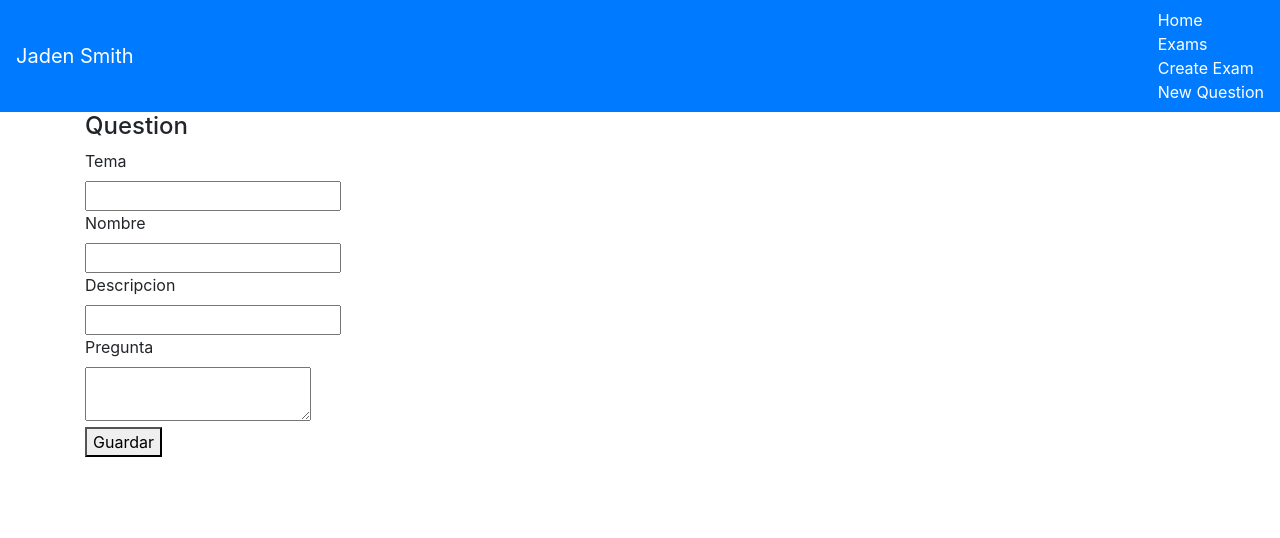
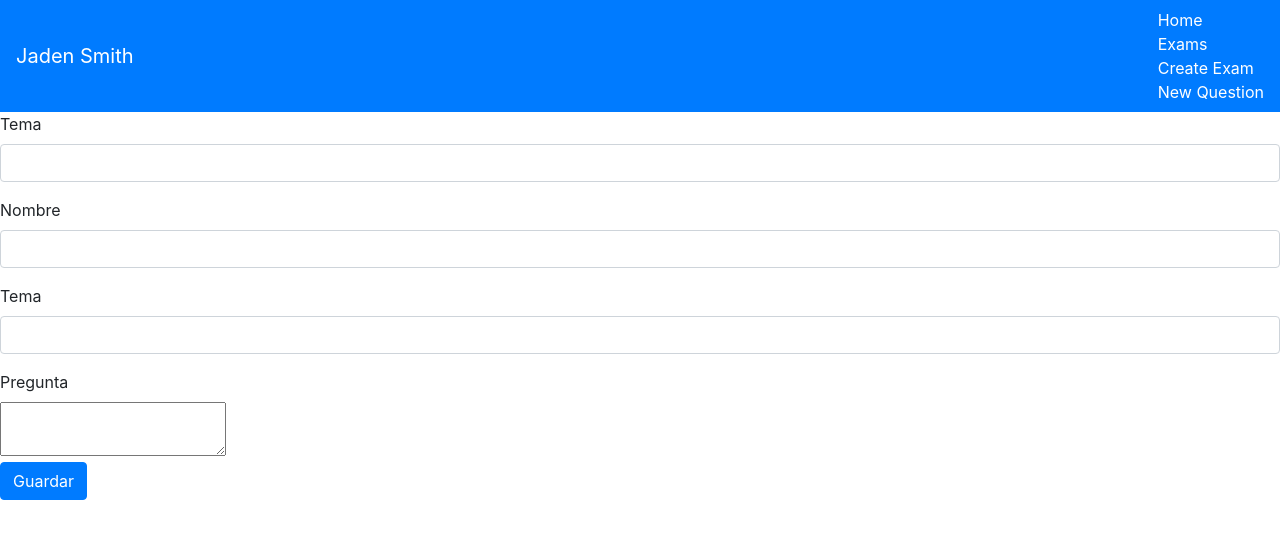
Before and after one commit to JorgeSabella/JADENSMITH, a React (Create React App) app: page /question in a window 1280 px wide. Shown: the top 538 px of the page. Built offline with nearby package versions, Linux system fonts and the light colour scheme.

Commit message:
Add style to question text fields

```diff
--- a/src/components/Question.js
+++ b/src/components/Question.js
@@ -4,39 +4,35 @@ import { connect } from 'react-redux';
 import { createPost } from '../actions';
 
 class Question extends Component {
+
+    renderField(field) {
+        return (
+            <div className="form-group">
+                <label>{field.label}</label>
+                <input
+                    className="form-control"
+                    type="text"
+                    {...field.input}
+                />
+            </div>
+        );
+    }
+
     render() {
         const { handleSubmit } = this.props;
         return (
-            <div className = "container">
-                <h4 className="center">Question</h4>
             <form onSubmit={ handleSubmit }>
-                    <div>
-                        <label>Tema</label>
-                        <div>
-                            <Field label="Tema" name="tema" component="input" type="text"/>
-                        </div>
-                    </div>
-                    <div>
-                        <label>Nombre</label>
-                        <div>
-                            <Field label="Nombre" name="nombre" component="input" type="text"/>
-                        </div>
-                    </div>
-                    <div>
-                        <label>Descripcion</label>
-                        <div>
-                            <Field label="Tema" name="descripcion" component="input" type="text"/>
-                        </div>
-                    </div>
+                <Field label="Tema" name="tema" component={this.renderField} type="text"/>
+                <Field label="Nombre" name="nombre" component={this.renderField} type="text"/>
+                <Field label="Tema" name="descripcion" component={this.renderField} type="text"/>
                 <div>
                     <label>Pregunta</label>
                     <div>
                         <Field label="Tema" name="pregunta" component="textarea" type="text"/>
                     </div>
                 </div>
-                    <button type = "submit">Guardar</button>
+                <button className="btn btn-primary"type = "submit">Guardar</button>
             </form>
-            </div>
         );
     }
 }
```
Lines whose indentation alone changed are shown as unchanged.
